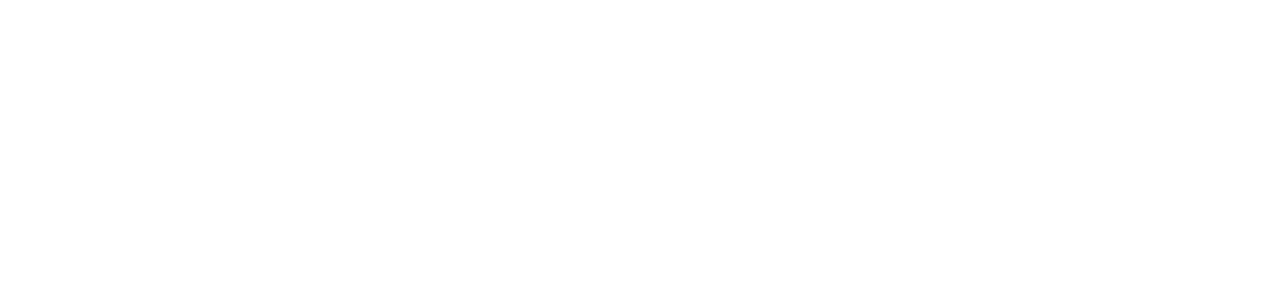
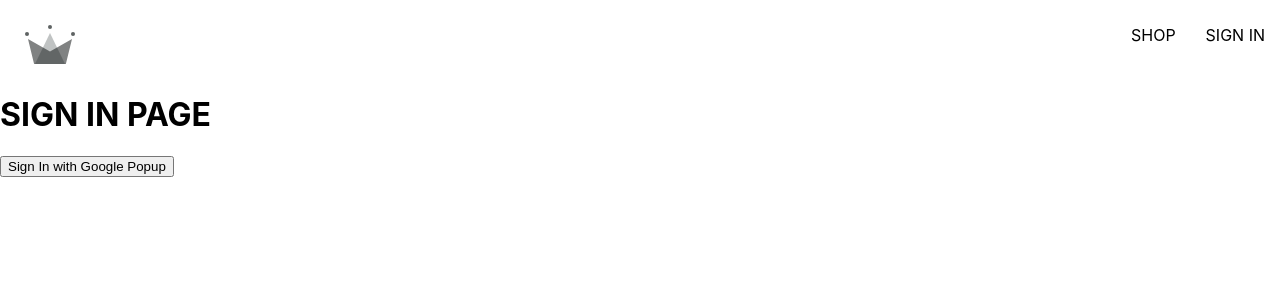
Before and after one commit to PAS240886/https---github.com-PAS240886-onlineShopBigProject, a React (Create React App) app: page /sing-in in a window 1280 px wide. Before the commit this address had no page. Shown: the top 300 px of the page. Built offline with nearby package versions, Linux system fonts and the light colour scheme; the HTML template or start-up script is replaced by a standard one.

Commit message:
Firebase init

```diff
--- a/package.json
+++ b/package.json
@@ -6,6 +6,7 @@
     "@testing-library/jest-dom": "^5.16.5",
     "@testing-library/react": "^13.4.0",
     "@testing-library/user-event": "^13.5.0",
+    "firebase": "^9.13.0",
     "react": "^18.2.0",
     "react-dom": "^18.2.0",
     "react-router-dom": "^6.4.2",
--- a/src/App.js
+++ b/src/App.js
@@ -1,6 +1,7 @@
 import { Routes, Route, Outlet } from "react-router-dom";
 import Home from "./components/routes/home/home.component";
 import Navigation from "./components/routes/navigation/navigation.component";
+import SignIn from "./components/routes/sign-in/sign-in.component";
 
 const Shop = () => {
   return <h1> SHOP </h1>;
@@ -12,6 +13,7 @@
       <Route path="/" element={<Navigation />}>
         <Route index element={<Home />} />
         <Route path="shop" element={<Shop />} />
+        <Route path="sing-in" element={<SignIn />} />
       </Route>
     </Routes>
   );
--- a/src/components/routes/navigation/navigation.component.jsx
+++ b/src/components/routes/navigation/navigation.component.jsx
@@ -15,6 +15,10 @@
             {" "}
             SHOP
           </Link>
+          <Link className="nav-link" to="/sing-in">
+            {" "}
+            SIGN IN
+          </Link>
         </div>
       </div>
       <Outlet />
--- /dev/null
+++ b/src/components/routes/sign-in/sign-in.component.jsx
@@ -0,0 +1,15 @@
+import { signInWithGooglePopup } from "../../../utils/firebase/firebase.utils";
+
+const SignIn = () => {
+  const logGoogleUser = async () => {
+    const response = await signInWithGooglePopup();
+  };
+  return (
+    <div>
+      <h1> SIGN IN PAGE </h1>
+      <button onClick={logGoogleUser}> Sign In with Google Popup </button>
+    </div>
+  );
+};
+
+export default SignIn;
--- /dev/null
+++ b/src/utils/firebase/firebase.utils.jsx
@@ -0,0 +1,26 @@
+import { initializeApp } from "firebase/app";
+import {
+  getAuth,
+  signInWithRedirect,
+  signInWithPopup,
+  GoogleAuthProvider,
+} from "firebase/auth";
+
+const firebaseConfig = {
+  apiKey: "AIzaSyC4bGUwDdfSWf36zqNz_JQTYQIO_IJvrLE",
+  authDomain: "onlineshopbigproject.firebaseapp.com",
+  projectId: "onlineshopbigproject",
+  storageBucket: "onlineshopbigproject.appspot.com",
+  messagingSenderId: "759204946254",
+  appId: "1:759204946254:web:d676dde9792a44c934be1f",
+};
+
+const firebaseApp = initializeApp(firebaseConfig);
+
+const provider = new GoogleAuthProvider();
+provider.setCustomParameters({
+  prompt: "select_account",
+});
+
+export const auth = getAuth(firebaseApp);
+export const signInWithGooglePopup = () => signInWithPopup(auth, provider);
```
Also changed, not shown: 1 other file (tests, documents, lock files or other folders).
